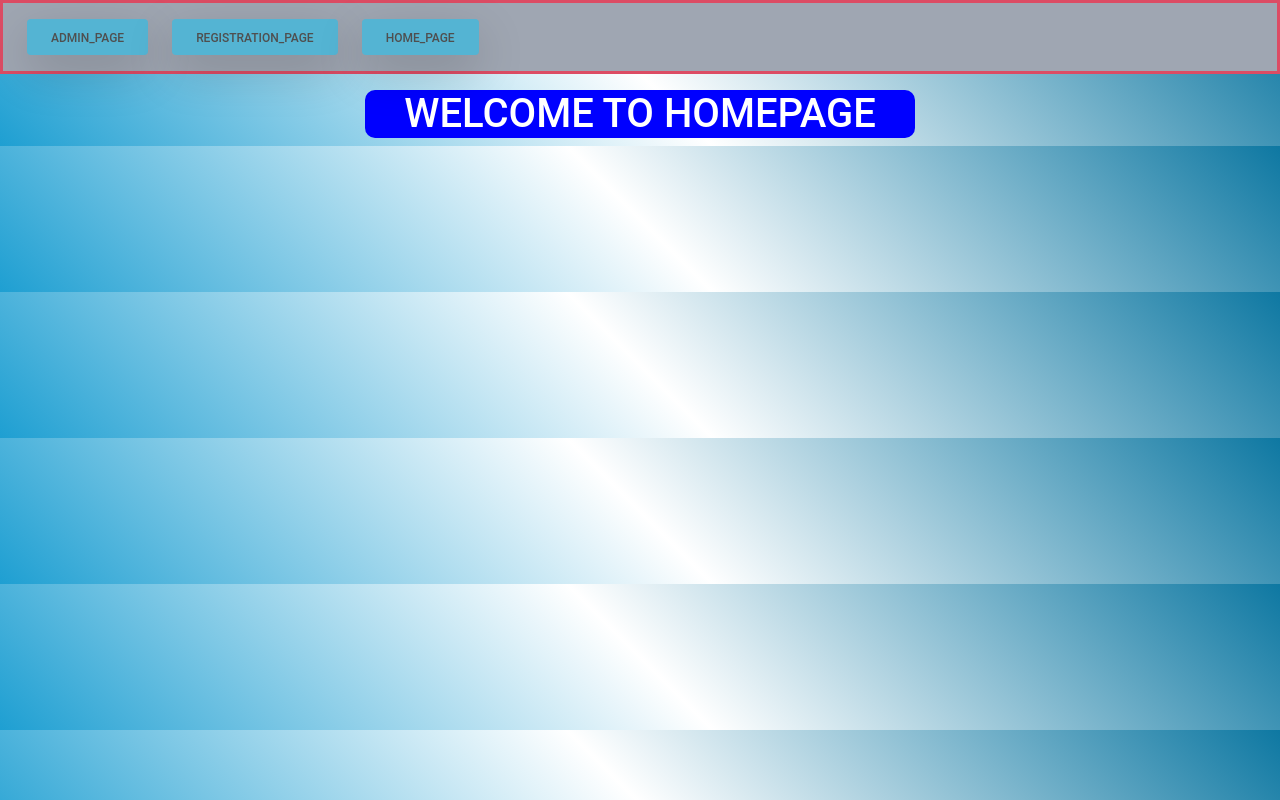
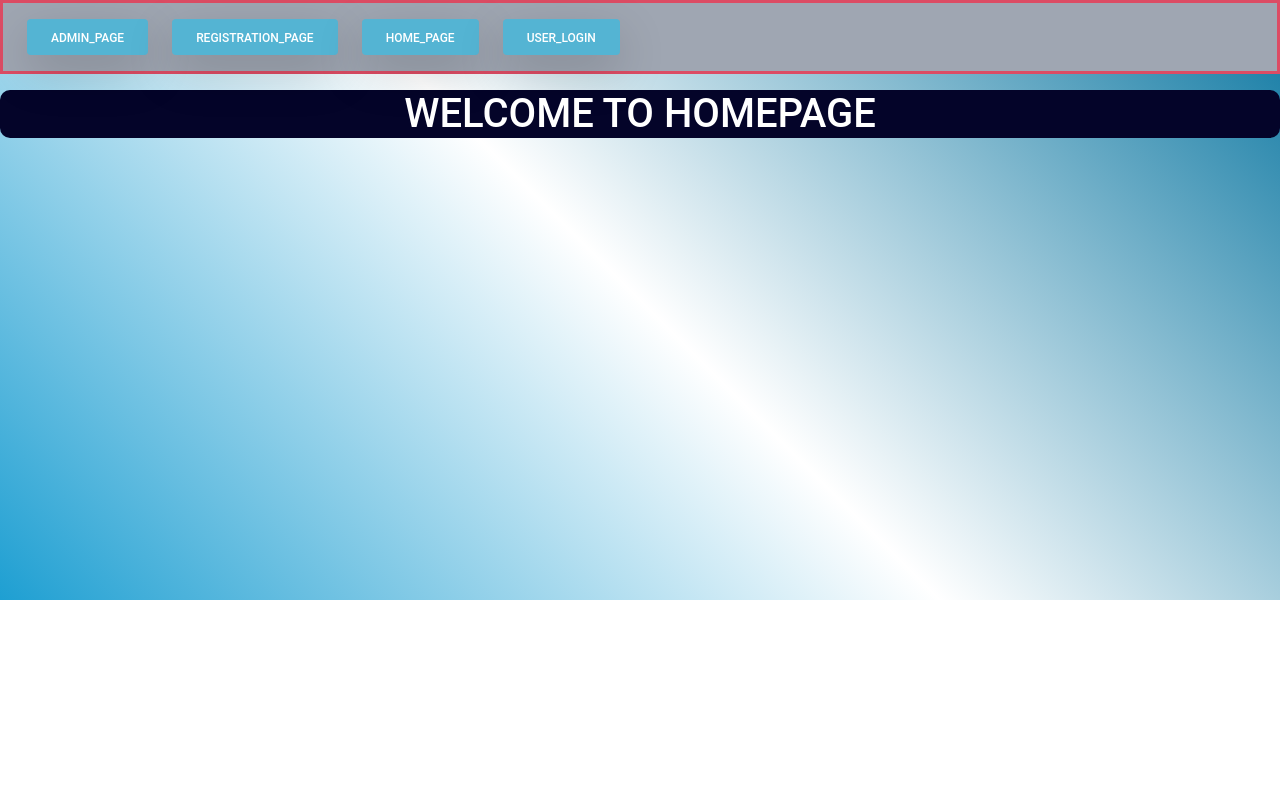
Before and after one commit to Rajakuruva/Eamil_Validation, a Django app: page /Home/ in a window 1280 px wide. Run offline with Django 4.2, Linux system fonts and the light colour scheme.

Commit message:
first commit

```diff
--- a/Project7/urls.py
+++ b/Project7/urls.py
@@ -23,4 +23,6 @@
     path('admin/', admin.site.urls),
     path('Registration/',Registration,name='Registration'),
     path('Home/',Home,name='Home'),
+    path('User_login/',User_login,name='User_login'),
+    path('User_logout/',User_logout,name='User_logout'),
 ]+static(settings.MEDIA_URL, document_root=settings.MEDIA_ROOT)
--- a/app/views.py
+++ b/app/views.py
@@ -1,10 +1,16 @@
 from django.shortcuts import render
-from django.http import HttpResponse
+from django.http import HttpResponse,HttpResponseRedirect
 from app.forms import *
 from django.core.mail import send_mail
+from django.contrib.auth import authenticate,login,logout
+from django.urls import reverse
+from django.contrib.auth.decorators import login_required
 # Create your views here.
-
 def Home(request):
+    if request.session.get('username'):
+        username=request.session.get('username')
+        d={'username':username}
+        return render(request,'Home.html',d)
     return render(request,'Home.html')
 
 def Registration(request):
@@ -29,3 +35,22 @@
         else:
             return HttpResponse("OOPS Invalid Data Inserted!!!")
     return render(request,'Registration.html',d)
+
+def User_login(request):
+    if request.method=='POST':
+        username=request.POST['username']
+        password=request.POST['password']
+        AUO=authenticate(username=username,password=password)
+        if AUO and AUO.is_active:
+            login(request,AUO)
+            request.session['username']=username
+            return HttpResponseRedirect(reverse('Home'))
+        else:
+            return HttpResponse("Invalid username or password!!!")
+
+    return render(request,'User_login.html')
+
+@login_required
+def User_logout(request):
+    logout(request)
+    return HttpResponseRedirect(reverse('Home'))
--- a/templates/Home.html
+++ b/templates/Home.html
@@ -1,12 +1,17 @@
 {% extends 'dummy.html' %}
-
+{% load static %}
 {% block title %}
 <title>Home</title>
 <style>
+    body
+    {
+        height: 600px;
+        background:linear-gradient(45deg,rgb(30, 159, 210),white,rgb(14, 120, 162));
+        color: brown;
+    }
     h1
     {
-        width: 550px;
-        background-color: blue;
+        background-color: rgb(4, 4, 41);
         color: white;
         border-radius: 10px;
     }
@@ -14,5 +19,9 @@
 {% endblock %}
 
 {% block body_block %}
-<h1 class="h1 mt-3">WELCOME TO HOMEPAGE</h1>
+    {% if username %}
+    <h1 class="h1 mt-3">WELCOME TO HOMEPAGE MR/MRs {{username}}</h1>
+    {% else %}
+    <h1 class="h1 mt-3">WELCOME TO HOMEPAGE</h1>
+    {% endif %}
 {% endblock %}
--- a/templates/Registration.html
+++ b/templates/Registration.html
@@ -1,5 +1,5 @@
 {% extends 'dummy.html' %}
-
+{% load static %}
 {% block title %}
 <title>Registration</title>
 <style>
@@ -9,6 +9,10 @@
         width: 300px;
         border-radius: 10px;
         color: rgb(238, 234, 17);
+    }
+    body
+    {
+        background-image: url('{% static "images/Register.jpg" %}');
     }
 </style>
 {% endblock %}
--- a/templates/dummy.html
+++ b/templates/dummy.html
@@ -5,21 +5,25 @@
     {% block title %}
     <title>Document</title>
     {% endblock %}
-    <link rel="stylesheet" href="{% static 'css/mdb.min.css' %}">
     <style>
-        body
+        center
         {
-            background:linear-gradient(45deg,rgb(30, 159, 210),white,rgb(14, 120, 162));
-            color: brown;
+            color: rgb(13, 1, 17);
         }
     </style>
+    <link rel="stylesheet" href="{% static 'css/mdb.min.css' %}">
 </head>
-<body>
+<body class="bg-image">
     <center>
         <nav class="nav bg-secondary border border-danger border border-3">
-            <a href="{% url 'admin:index' %}" class="na-link mt-3 mb-3 ms-4 shadow-lg px-4 btn bg-info">Admin_page</a>
-            <a href="{% url 'Registration' %}" class="na-link mt-3 mb-3 ms-4 shadow-lg px-4 btn bg-info">Registration_page</a>
-            <a href="{% url 'Home' %}" class="na-link mt-3 mb-3 ms-4 shadow-lg px-4 btn bg-info">Home_page</a>
+            <a href="{% url 'admin:index' %}" class="na-link mt-3 mb-3 ms-4 shadow-lg px-4 btn bg-info text-white">Admin_page</a>
+            <a href="{% url 'Registration' %}" class="na-link mt-3 mb-3 ms-4 shadow-lg px-4 btn bg-info text-white">Registration_page</a>
+            <a href="{% url 'Home' %}" class="na-link mt-3 mb-3 ms-4 shadow-lg px-4 btn bg-info text-white">Home_page</a>
+            {% if user.is_authenticated %}
+                <a href="{% url 'User_logout' %}" class="na-link mt-3 mb-3 ms-4 shadow-lg px-4 btn bg-info text-white">User_logout</a>
+            {% else %}
+                <a href="{% url 'User_login' %}" class="na-link mt-3 mb-3 ms-4 shadow-lg px-4 btn bg-info text-white">User_login</a>
+            {% endif %}
         </nav>
         {% block body_block %}
 
```
Also changed, not shown: templates/User_login.html (added, +26 -0 lines), db.sqlite3, static/images/Register.jpg (added).
